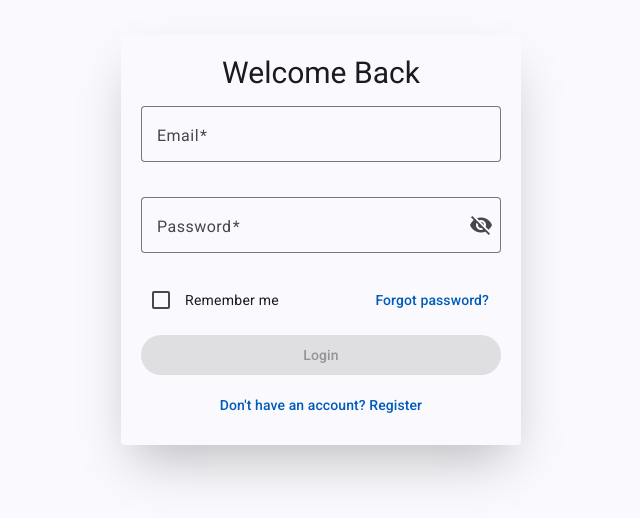
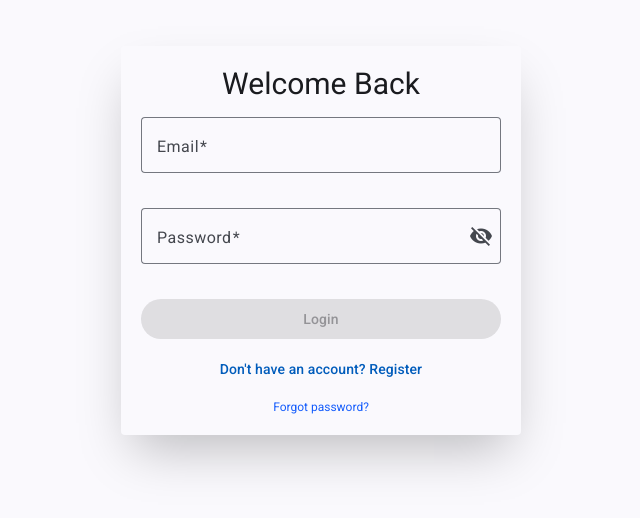
Before and after one commit to rchristianandrei/Finance-Tracker, an Angular app in the folder frontend/: page /login in a window 1280 px wide. Shown: the part 160-678 px from the top of the page, without its empty margins (319-959 px from the left). Built offline with nearby package versions, Linux system fonts and the light colour scheme; no server answers.

Commit message:
remove remember me and relocate forgot password

```diff
--- a/frontend/src/app/pages/login/login.html
+++ b/frontend/src/app/pages/login/login.html
@@ -31,11 +31,6 @@
       }
     </mat-form-field>
 
-    <div class="flex justify-between items-center -mt-2">
-      <mat-checkbox formControlName="rememberMe">Remember me</mat-checkbox>
-      <a mat-button routerLink="/forgot-password" class="text-sm">Forgot password?</a>
-    </div>
-
     @if (errorMessage()) {
       <mat-error class="text-center">{{ errorMessage() }}</mat-error>
     }
@@ -56,6 +51,10 @@
       </button>
 
       <a mat-button routerLink="/register">Don't have an account? Register</a>
+
+      <a routerLink="/forgot-password" class="text-xs! text-blue-600 hover:opacity-50 text-center">
+        Forgot password?
+      </a>
     </div>
   </form>
 </div>
--- a/frontend/src/app/pages/login/login.ts
+++ b/frontend/src/app/pages/login/login.ts
@@ -46,7 +46,6 @@ export class Login {
     this.loginForm = this.fb.group({
       email: ['', [Validators.required, Validators.email]],
       password: ['', [Validators.required]],
-      rememberMe: [false],
     });
   }
 
```
